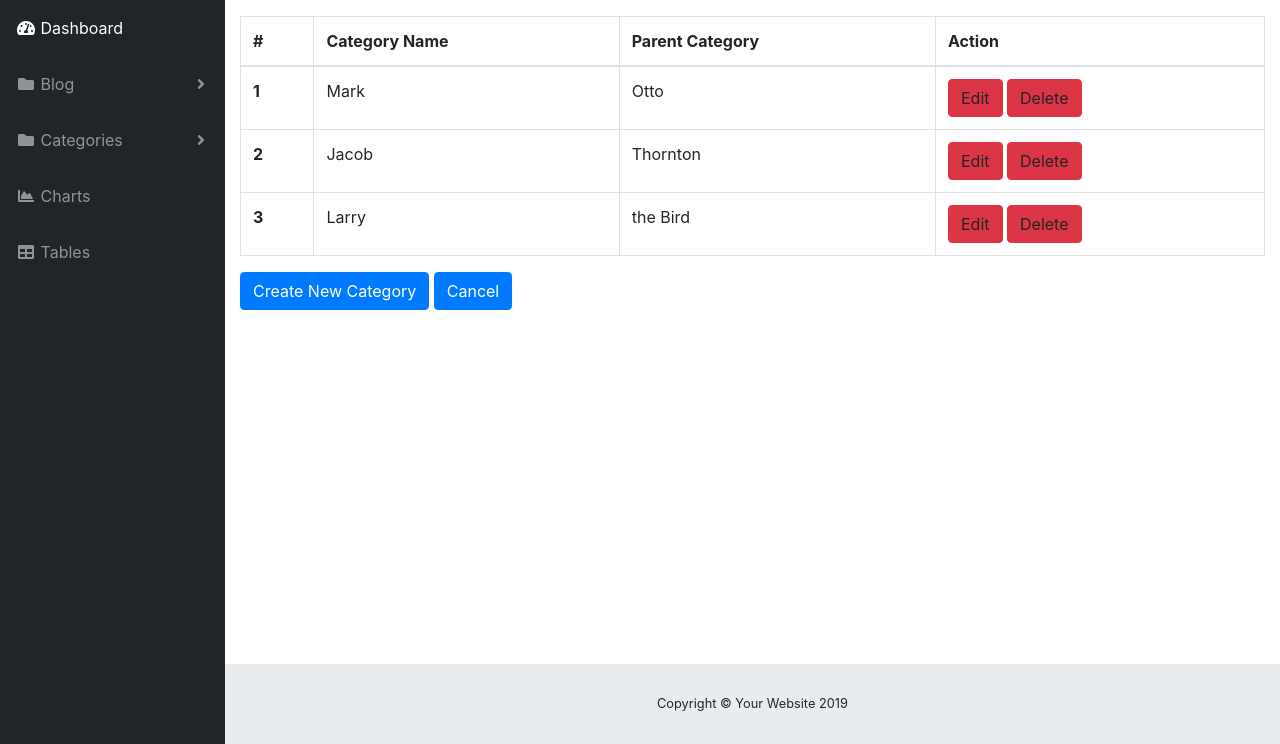
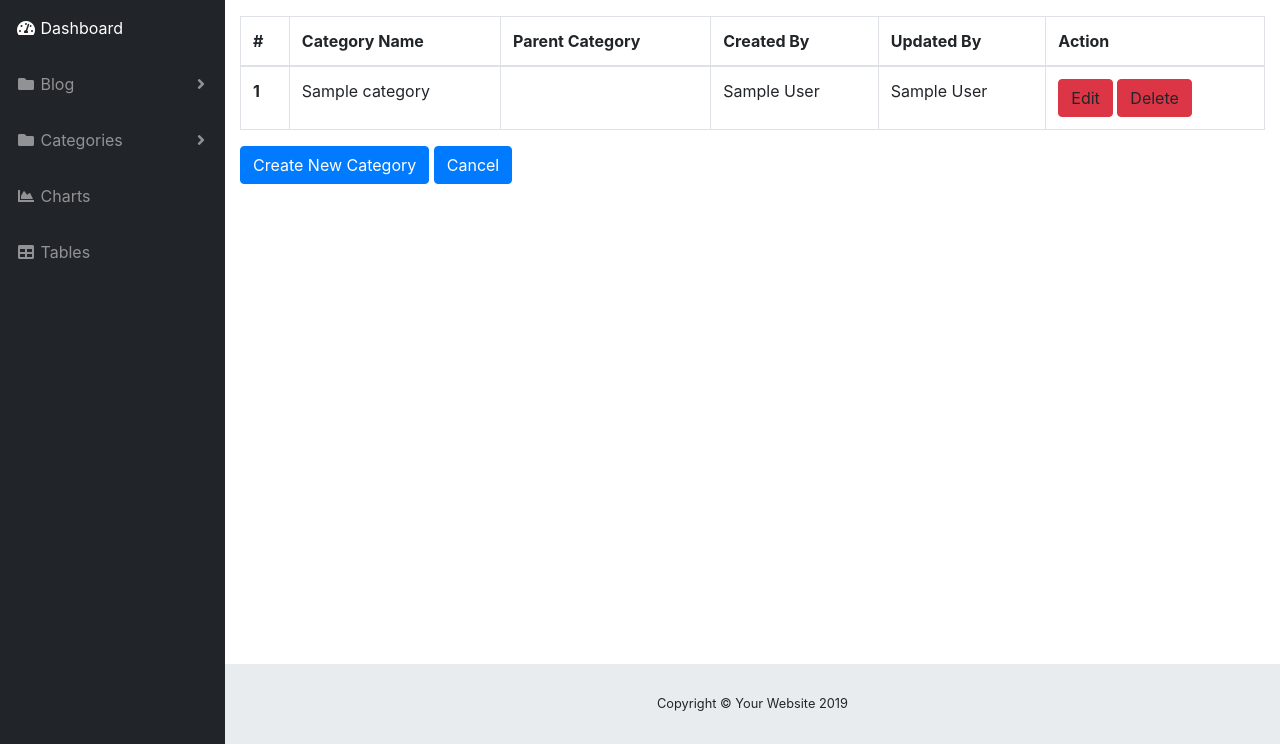
Before and after one commit to Adnatull/Inventory-POS, a Laravel app: page /admin/categories/manage in a window 1280 px wide. Shown: the part 56-800 px from the top of the page. Run offline with Laravel 8, Linux system fonts and the light colour scheme; a user stored in the database is signed in; tables that the repository leaves empty hold one stand-in row (values such as "Sample post"); data that the repository does not hold is empty.

Commit message:
category add, categories view done

```diff
--- a/app/Category.php
+++ b/app/Category.php
@@ -8,26 +8,41 @@ use Illuminate\Support\Facades\Auth;
 
 class Category extends Model
 {
-    protected $fillable = ['title', 'image', 'status', 'parent_id', 'created_by', 'updated_by'];
+    protected $fillable = ['title', 'image', 'status'];
     private $title;
-    private $parent_id;
     private $created_by;
     private $updated_by;
+    private $parent_id;
+    /**
+     * @var string
+     */
+    private $image;
+    /**
+     * @var string
+     */
+    private $status;
 
-    public static function addCategory($request) {
+    public static function getAll() {
 
-        $validatedData = $request->validate([
-            'title' => 'required|max:191'
-        ]);
-
-        $category = new Category();
-        $category->title = $request->title;
-
-        $category->parent_id =  $request->parentCategory;
-        $category->created_by =  Auth::user()->id;
-        $category->updated_by = Auth::user()->id;
-        var_dump(Auth::user()->getId());
-        $category->save();
     }
 
+
+    public function CreatedBy() {
+        return $this->belongsTo('App\User', 'created_by');
+    }
+
+    public function UpdatedBy() {
+        return $this->belongsTo('App\User', 'updated_by');
+    }
+
+    public function ParentCategory() {
+        return $this->belongsTo('App\Category', 'parent_id', 'id');
+    }
+
+    public function ChildCategories() {
+        return $this->hasMany('App\Category', 'parent_id','id');
+    }
+
+
+
 }
--- a/app/Http/Controllers/AdminController.php
+++ b/app/Http/Controllers/AdminController.php
@@ -4,9 +4,11 @@ namespace App\Http\Controllers;
 
 use App\Category;
 use Illuminate\Http\Request;
+use Illuminate\Support\Facades\Auth;
 
 class AdminController extends Controller
 {
+
     public function __construct()
     {
         $this->middleware('auth');
@@ -23,11 +25,29 @@ class AdminController extends Controller
 
     public function post_category(Request $request) {
 
-        Category::addCategory($request);
-        return view('admin.categories.manage');
+        $validatedData = $request->validate([
+            'title' => 'required|max:191'
+        ]);
+
+        $category = new Category();
+        $category->title = $request->title;
+
+        if($request->parent_id) {
+            $category->parent_id =  $request->parent_id;
+        }
+
+        $category->image = "dssd";
+        $category->status = '1';
+        $category->created_by =  Auth::user()->id;
+        $category->updated_by = Auth::user()->id;
+        // var_dump(Auth::user()->getId());
+        $category->save();
+        return $this->manage_category();
     }
 
     public function manage_category() {
-        return view('admin.categories.manage');
+        return view('admin.categories.manage', [
+            'categories' => Category::get()
+        ]);
     }
 }
--- a/app/User.php
+++ b/app/User.php
@@ -41,4 +41,13 @@ class User extends Authenticatable
     {
         return $this->id;
     }
+
+    public function createdCategories()
+    {
+        return $this->hasMany('App\Category', 'created_by', 'id');
+    }
+
+    public function updatedCategories() {
+        return $this->hasMany('App\Category', 'updated_by', 'id');
+    }
 }
--- a/resources/views/admin/categories/add-category.blade.php
+++ b/resources/views/admin/categories/add-category.blade.php
@@ -17,7 +17,7 @@
 
                 <div class="form-group">
                     <label for="input_parent_category">Parent Category</label>
-                    <select class="form-control" name="parentCategory" id="input_parent_category">
+                    <select class="form-control" name="parent_id" id="input_parent_category">
                         <option value="0">0</option>
                         <option value="1">1</option>
                         <option value="2">2</option>
--- a/resources/views/admin/categories/manage.blade.php
+++ b/resources/views/admin/categories/manage.blade.php
@@ -10,14 +10,20 @@
                 <th scope="col">#</th>
                 <th scope="col">Category Name</th>
                 <th scope="col">Parent Category</th>
+                <th scope="col">Created By</th>
+                <th scope="col">Updated By</th>
+
                 <th scope="col">Action</th>
             </tr>
             </thead>
             <tbody>
+            @foreach($categories as $category)
                 <tr>
-                <th scope="row">1</th>
-                <td>Mark</td>
-                <td>Otto</td>
+                    <th scope="row">{{$category->id}}</th>
+                    <td>{{ $category->title }}</td>
+                    <td>{{ $category->ParentCategory['title'] }}</td>
+                    <td>{{$category->CreatedBy['name']}}</td>
+                    <td>{{$category->UpdatedBy['name']}}</td>
                     <td>
                         <a type="button" class="btn btn-danger">
                             Edit
@@ -27,32 +33,9 @@
                         </a>
                     </td>
                 </tr>
-            <tr>
-                <th scope="row">2</th>
-                <td>Jacob</td>
-                <td>Thornton</td>
-                <td>
-                    <a type="button" class="btn btn-danger">
-                        Edit
-                    </a>
-                    <a type="button" class="btn btn-danger">
-                        Delete
-                    </a>
-                </td>
-            </tr>
-            <tr>
-                <th scope="row">3</th>
-                <td>Larry</td>
-                <td>the Bird</td>
-                <td>
-                    <a type="button" class="btn btn-danger">
-                        Edit
-                    </a>
-                    <a type="button" class="btn btn-danger">
-                        Delete
-                    </a>
-                </td>
-            </tr>
+
+            @endforeach
+
             </tbody>
         </table>
         <a type="submit" class="btn btn-primary" href="{{route('add_category')}}" >Create New Category</a>
```
Also changed, not shown: database/migrations/2019_12_21_151239_create_categories_table.php. Lines whose indentation alone changed are shown as unchanged.
